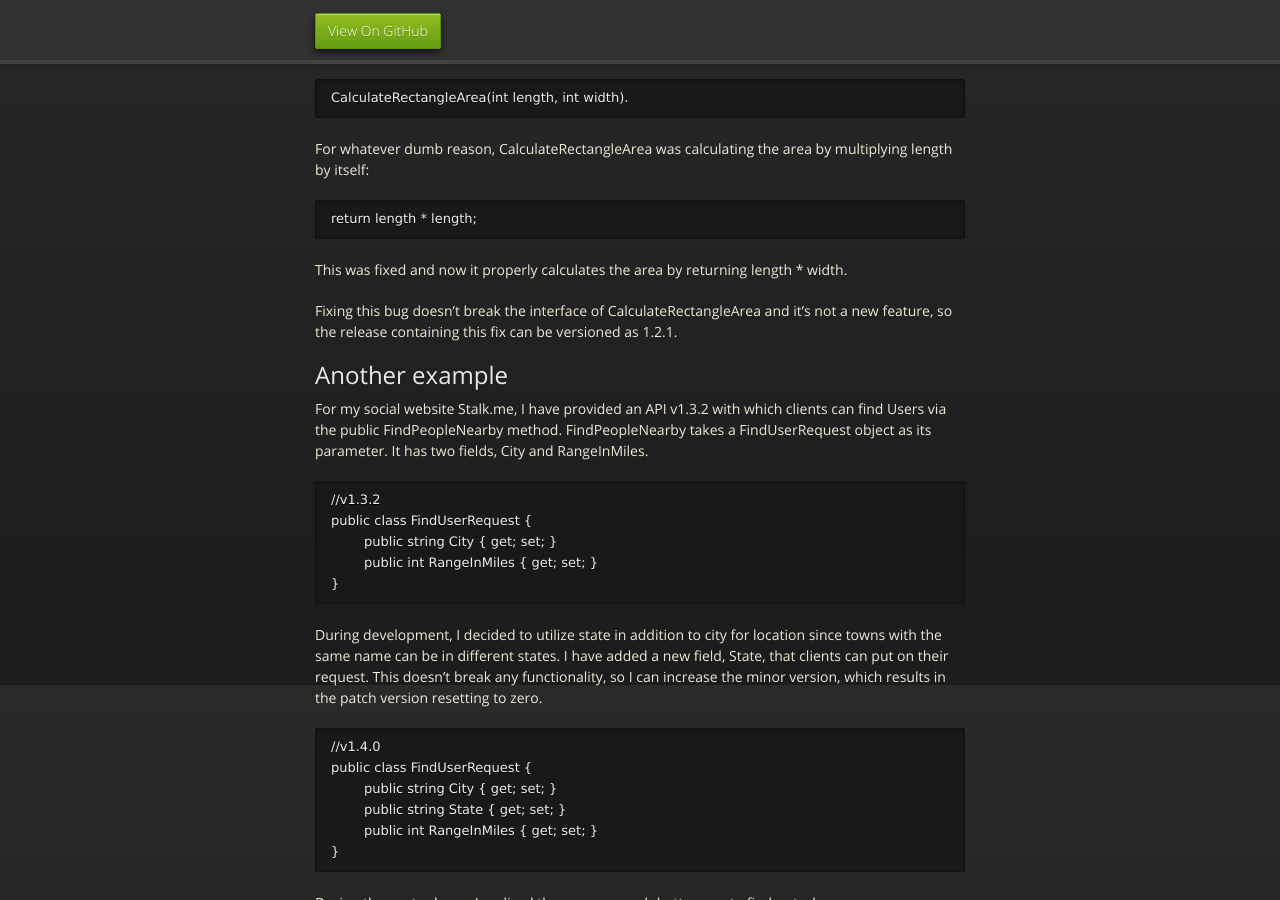
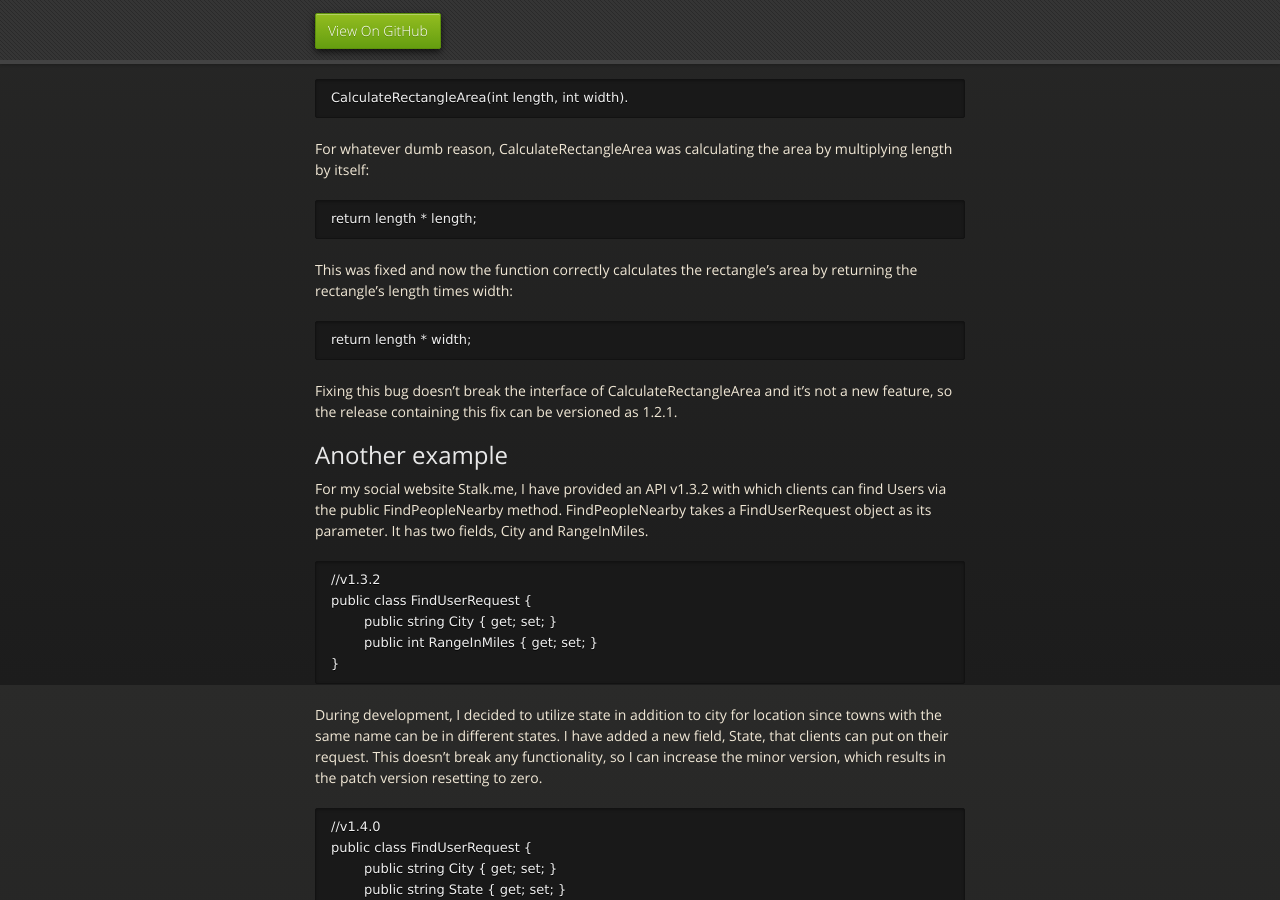
Before and after one commit to chriszimmerman/chriszimmerman.github.io, a Jekyll site: the page built from _posts/2014-9-4-Semantic-Versioning.md, in a window 1280 px wide and 900 px high, scrolled down 1115 px. Built offline with Jekyll 4.4.1, drawn with Linux system fonts in a browser that asks for light colours; nearby versions of some CDN libraries.

Commit message:
revised semantic versioning article

```diff
--- a/_posts/2014-9-4-Semantic-Versioning.md
+++ b/_posts/2014-9-4-Semantic-Versioning.md
@@ -41,7 +41,9 @@ For whatever dumb reason, CalculateRectangleArea was calculating the area by mul
 
 	return length * length;
 
-This was fixed and now it properly calculates the area by returning length * width.
+This was fixed and now the function correctly calculates the rectangle's area by returning the rectangle's length times width:
+
+	return length * width;
 
 Fixing this bug doesn't break the interface of CalculateRectangleArea and it's not a new feature, so the release containing this fix can be versioned as 1.2.1.
 
```
